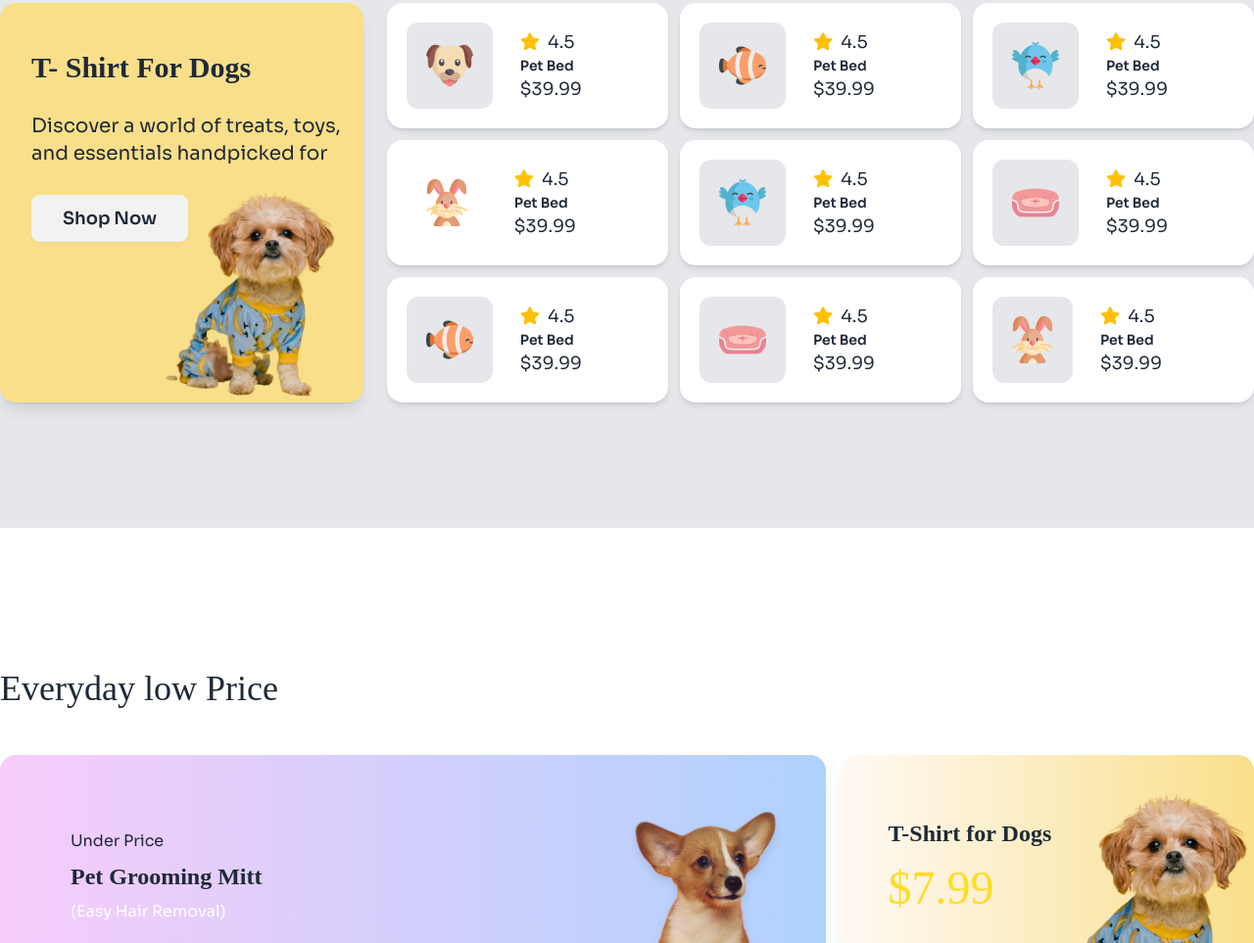
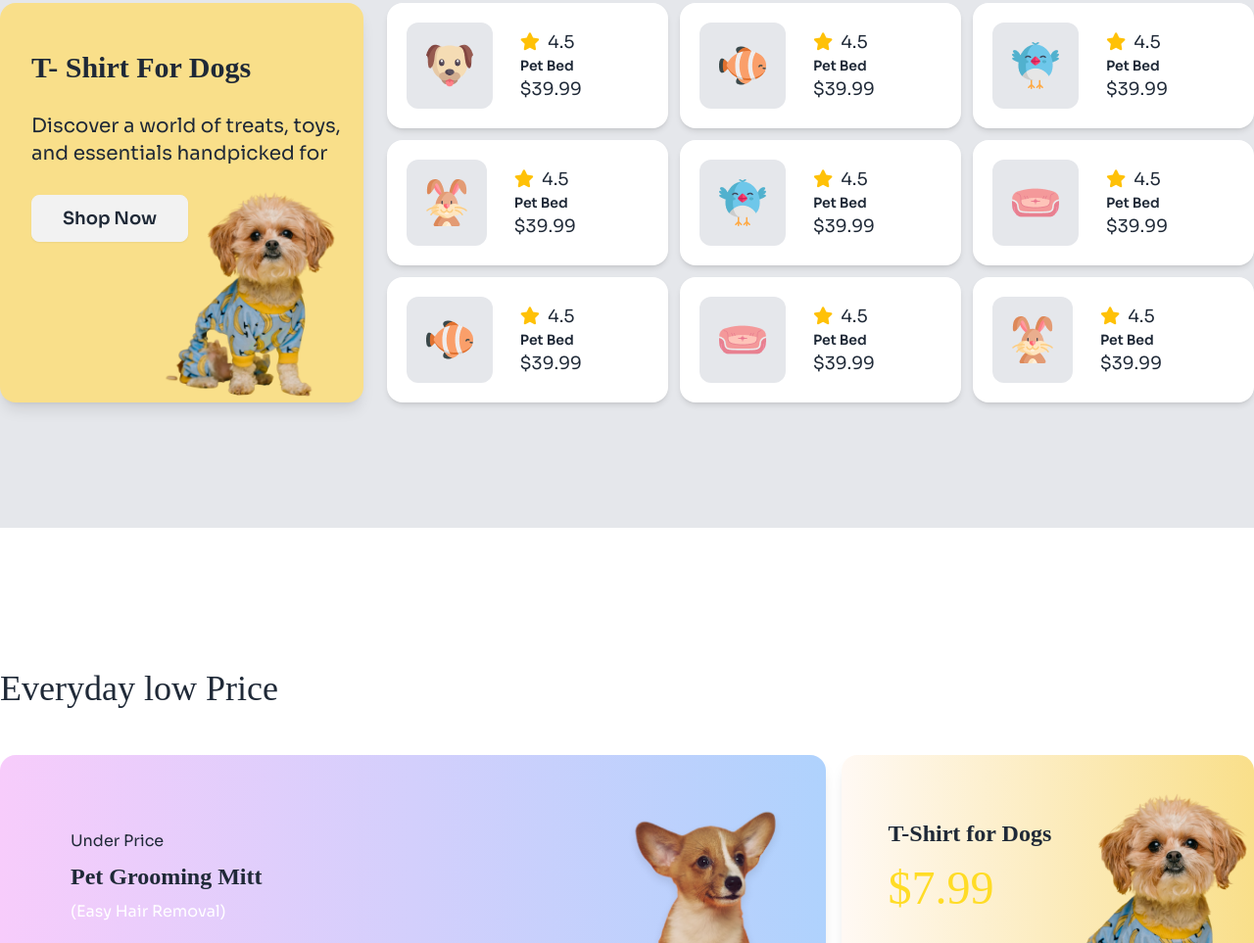
Before and after one commit to Arfan2007/assignment-3, a plain HTML site: page index.html in a window 1280 px wide. Shown: the part 1667-2630 px from the top of the page at 98% size. Drawn offline with nearby package versions, Linux system fonts and the light colour scheme; a web font is replaced by a local one.

Commit message:
final commit

```diff
--- a/index.html
+++ b/index.html
@@ -272,7 +272,7 @@
                 <img
                   src="assets/rabbit-cartoon.png"
                   alt="dog"
-                  class="rounded-xl bg-gray-200p-3 lg:p-5" />
+                  class="rounded-xl bg-gray-200 p-3 lg:p-5" />
               </figure>
               <div class="card-body text-left text-xs lg:text-lg pl-2 p-0 gap-0">
                 <div class="flex flex-row gap-2 items-center">
```
